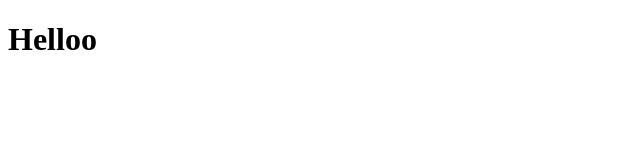
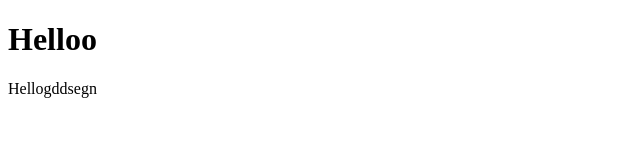
Before and after one commit to Kajal156/testing_javascript, a plain HTML site: page index.html in a window 1280 px wide. Shown: the whole page, without its empty margins (0-640 px from the left). Drawn offline with Linux system fonts and the light colour scheme.

Commit message:
changes in html file

```diff
--- a/index.html
+++ b/index.html
@@ -10,5 +10,6 @@
   </head>
   <body>
     <h1>Helloo</h1>
+    <p>Hellogddsegn</p>
   </body>
 </html>
```
